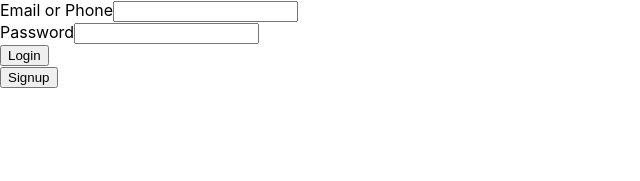
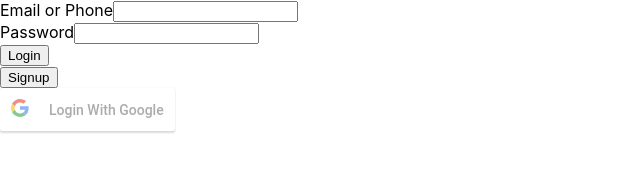
Before and after one commit to sahilvakte/user-frontend, a React (Create React App) app: page / in a window 1280 px wide. Shown: the top 181 px of the page, without its empty margins (0-640 px from the left). Built offline with nearby package versions, Linux system fonts and the light colour scheme.

Commit message:
Googlr auth login

```diff
--- a/package.json
+++ b/package.json
@@ -9,6 +9,7 @@
     "axios": "^0.27.2",
     "react": "^18.2.0",
     "react-dom": "^18.2.0",
+    "react-google-login": "^5.2.2",
     "react-router": "^6.3.0",
     "react-router-dom": "^6.3.0",
     "react-scripts": "5.0.1",
--- a/src/Components/Login/Login.js
+++ b/src/Components/Login/Login.js
@@ -1,7 +1,9 @@
 import React from "react";
 import "../Login/Login.css";
+
+import { GoogleLogin } from "react-google-login";
+
 import { Link, useNavigate } from "react-router-dom";
-
 import { useState } from "react";
 import axios from "axios";
 
@@ -30,7 +32,7 @@ const Login = () => {
     // if (password.length < 5) {
     //   return setShowValidation(true);
     // }
-      navigate("/morder");
+    navigate("/morder");
 
     await axios
       .post(`http://localhost:5000/api/login`, {
@@ -53,6 +55,14 @@ const Login = () => {
         <div>{msg}</div>
       </>
     );
+  };
+
+  const responseSuccessGoogle = (response) => {
+    console.log(response);
+  };
+  const responseErrorGoogle = (error) => {
+    console.log(error);
+    // console.log("Google sign in was Unsuccessful. Try Again Later....");
   };
 
   return (
@@ -89,6 +99,35 @@ const Login = () => {
         <Link to="/signup">
           <button>Signup</button>
         </Link>
+        <div>
+          {/* <GoogleLogin
+            clientId="591052136807-l08ouoh5rghgv2re1mm42dba5a2ct7e5.apps.googleusercontent.com"
+            render={(renderProps) => (
+              <button
+                // className={classes.googleButton}
+                color="primary"
+                fullwidth
+                onClick={renderProps.onClick}
+                disabled={renderProps.disabled}
+                // startIcon={<Icon />}
+                varient="contained"
+              >
+                {" "}
+                Google Sign In{" "}
+              </button>
+            )}
+            onSuccess={googleSuccess}
+            onFailure={googleFailure}
+            cookiePolicy="single_host_origin"
+          /> */}
+          <GoogleLogin
+            clientId="591052136807-l08ouoh5rghgv2re1mm42dba5a2ct7e5.apps.googleusercontent.com"
+            buttonText="Login With Google"
+            onSuccess={responseSuccessGoogle}
+            onFailure={responseErrorGoogle}
+            cookiePolicy={"single_host_origin"}
+          />
+        </div>
       </div>
     </div>
   );
```
Also changed, not shown: 1 other file (tests, documents, lock files or other folders).
